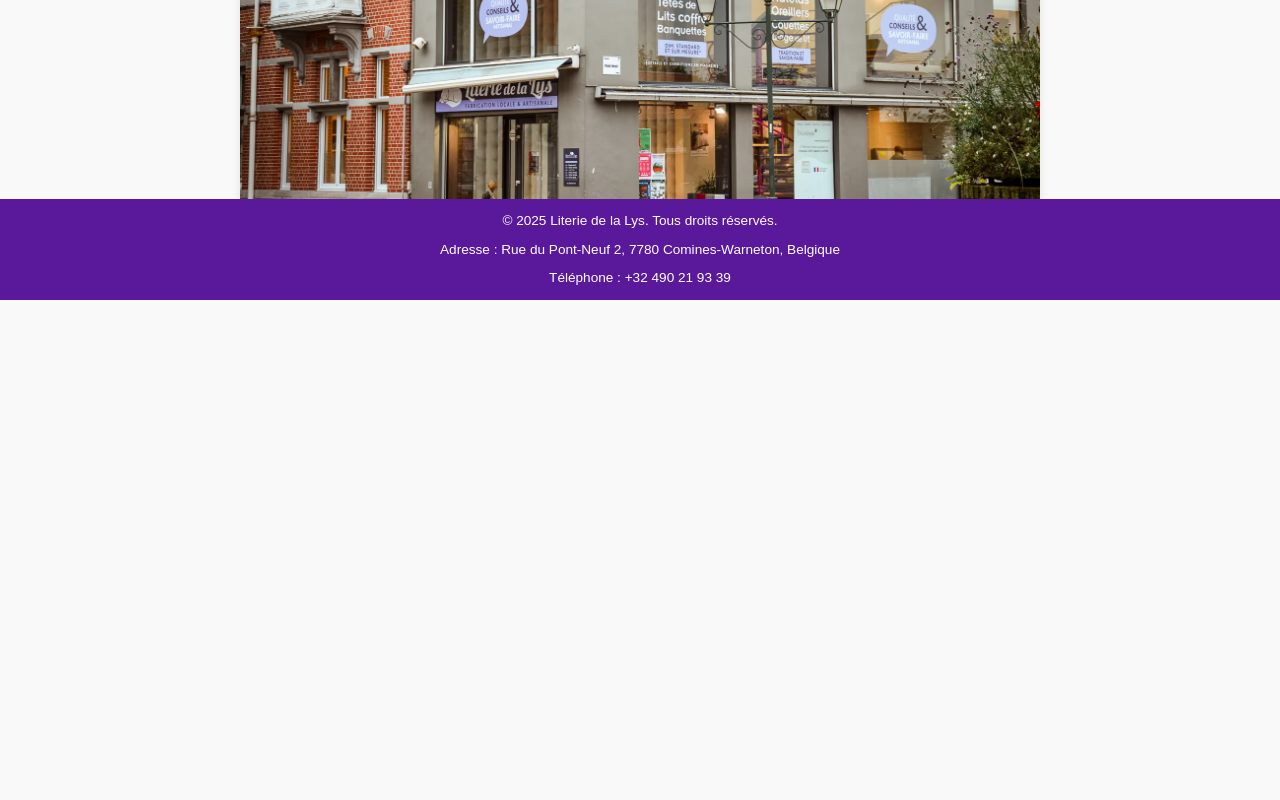
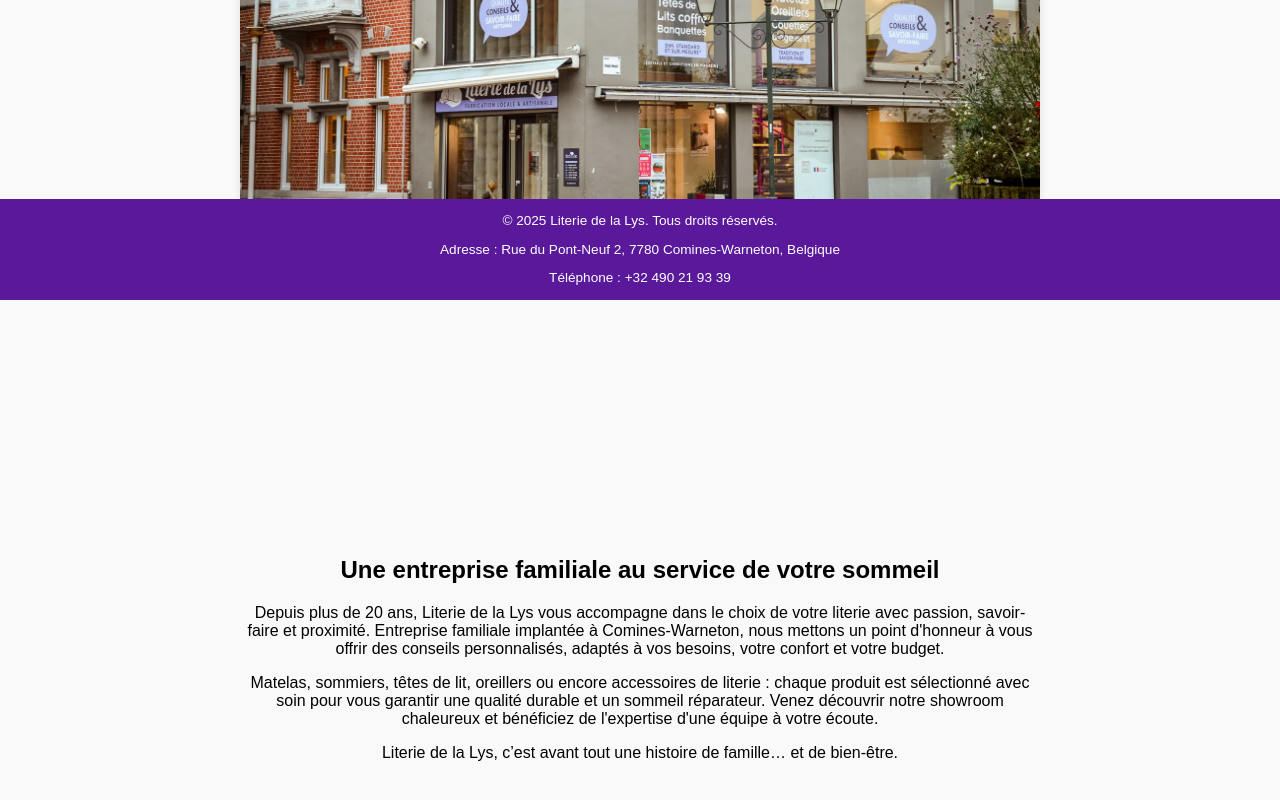
Before and after one commit to aurelienpirot/Literie_Site_Web, a plain HTML site: page index.html in a window 1280 px wide. Shown: the part 500-1300 px from the top of the page. Before the commit the page ends 996 px from the top, so only its background shows below. Drawn offline with Linux system fonts and the light colour scheme.

Commit message:
maj index

```diff
--- a/css/style.css
+++ b/css/style.css
@@ -145,6 +145,13 @@ nav a:hover {
     box-shadow: 0 2px 8px rgba(0, 0, 0, 0.1);
 }
 
+.presentation-magasin-texte {
+    max-width: 800px;
+    margin: 40px auto;
+    padding: 0 20px;
+    text-align: center;
+}
+
 /* ---------- PRODUITS ---------- */
 .product {
     border: 1px solid #ddd;
--- a/index.html
+++ b/index.html
@@ -24,6 +24,23 @@
         <img src="images/magasin.jpg" alt="Présentation du magasin Literie de la Lys" class="presentation-magasin">
     </div>
 
+    <section class="presentation-magasin-texte">
+        <h2>Une entreprise familiale au service de votre sommeil</h2>
+        <p>
+            Depuis plus de 20 ans, Literie de la Lys vous accompagne dans le choix de votre literie avec passion, savoir-faire et proximité.
+            Entreprise familiale implantée à Comines-Warneton, nous mettons un point d'honneur à vous offrir des conseils personnalisés,
+            adaptés à vos besoins, votre confort et votre budget.
+        </p>
+        <p>
+            Matelas, sommiers, têtes de lit, oreillers ou encore accessoires de literie :
+            chaque produit est sélectionné avec soin pour vous garantir une qualité durable et un sommeil réparateur.
+            Venez découvrir notre showroom chaleureux et bénéficiez de l'expertise d'une équipe à votre écoute.
+        </p>
+        <p>
+            Literie de la Lys, c’est avant tout une histoire de famille… et de bien-être.
+        </p>
+    </section>
+
     <div id="footer-container"></div>
 
     <script>
```
